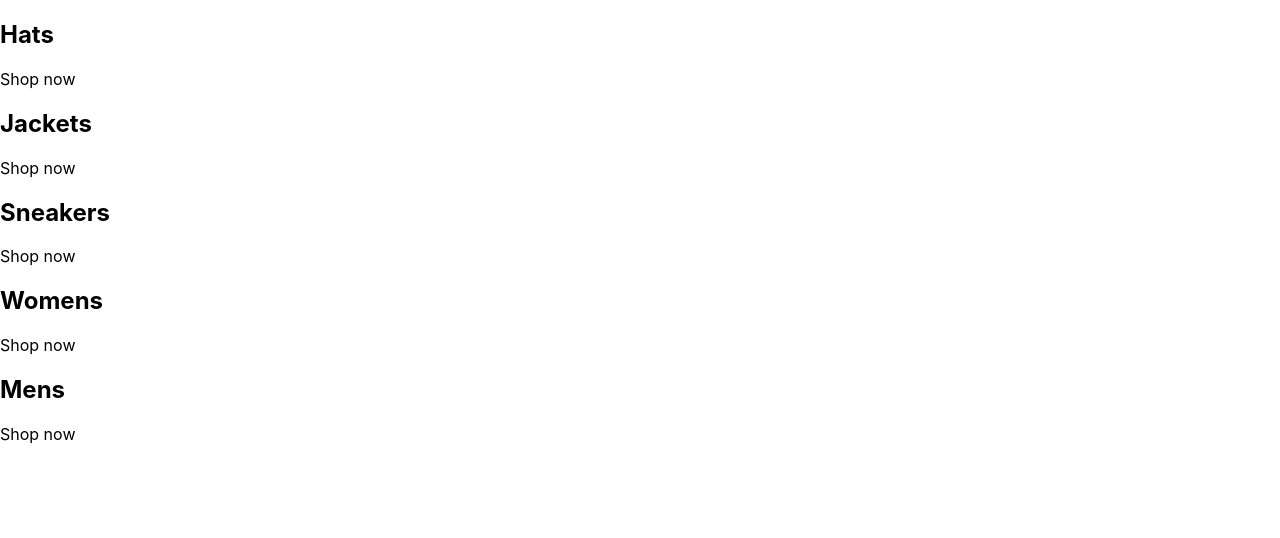
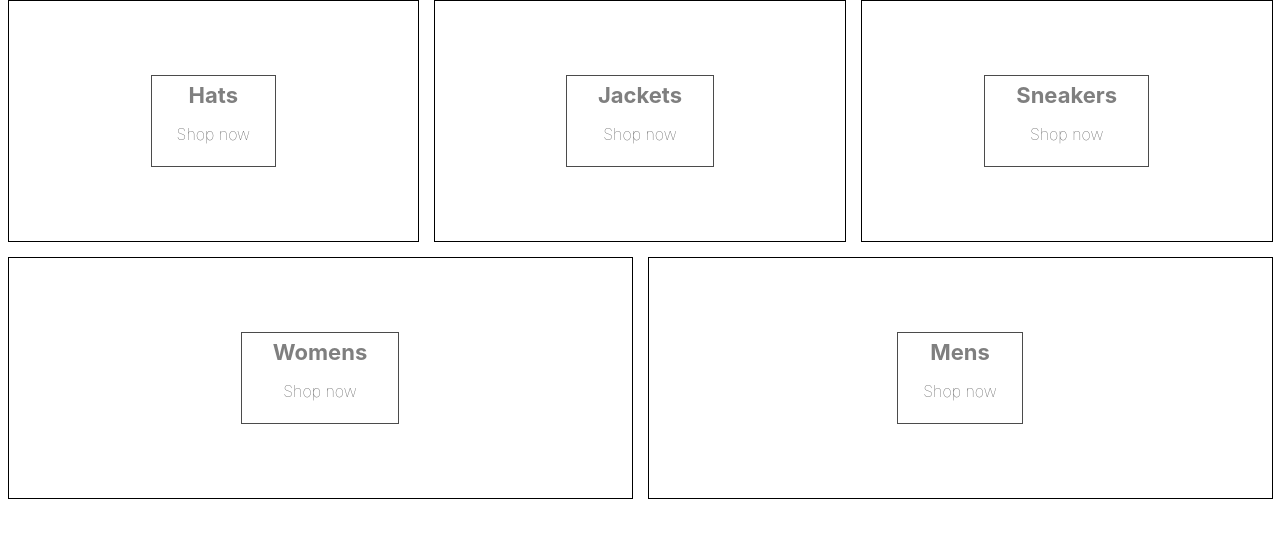
Before and after one commit to Nisha1205092/crown-clothing, a React (Create React App) app: page / in a window 1280 px wide. Shown: the top 538 px of the page. Built offline with nearby package versions, Linux system fonts and the light colour scheme.

Commit message:
adding sass

```diff
--- a/src/App.js
+++ b/src/App.js
@@ -25,11 +25,11 @@ const App = () => {
   ];
 
   return (
-    <div className='catagories-container'>
+    <div className='categories-container'>
      {catagories.map(({ title, id }) => (
-        <div key={id} className='catagory-container'>
+        <div key={id} className='category-container'>
           {/*<img />*/}
-          <div className='catagory-body-container'>
+          <div className='category-body-container'>
             <h2>{title}</h2>
             <p>Shop now</p>
           </div>
```
